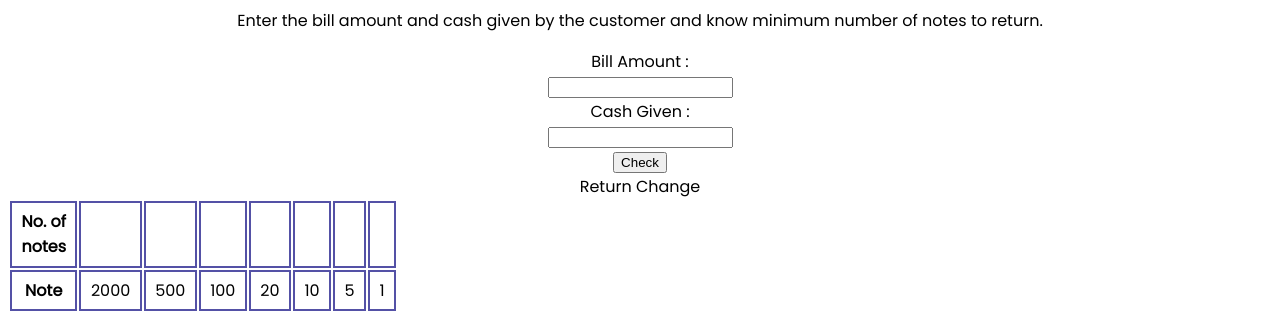
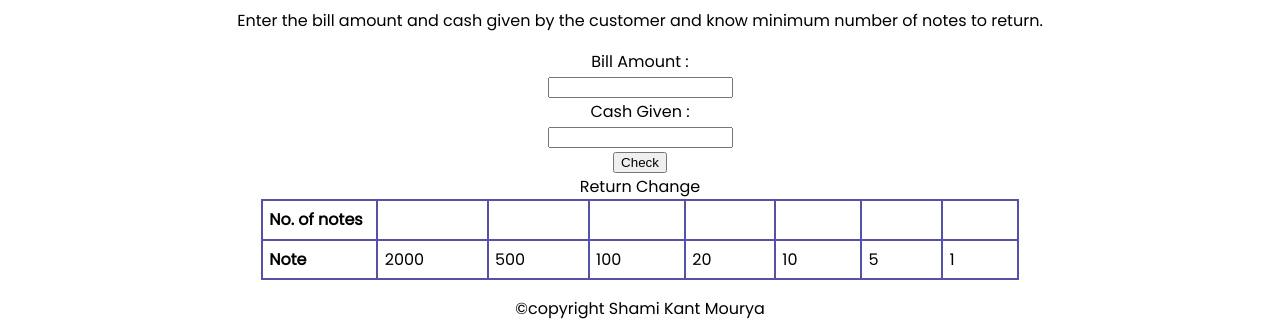
Before and after one commit to ShamiKantMourya/cash-register-app, a plain HTML site: page index.html in a window 1280 px wide. Shown: the part 83-409 px from the top of the page. Drawn offline with Linux system fonts and the light colour scheme.

Commit message:
docs: class added to table

```diff
--- a/index.html
+++ b/index.html
@@ -20,7 +20,7 @@
 </div>
     <button id="check">Check</button><br>
     <caption class="return">Return Change</caption>
-    <table>
+    <table class="table">
         <tr>
             <th>No. of notes</th>
         <td class="noOfNotes"></td>
```
